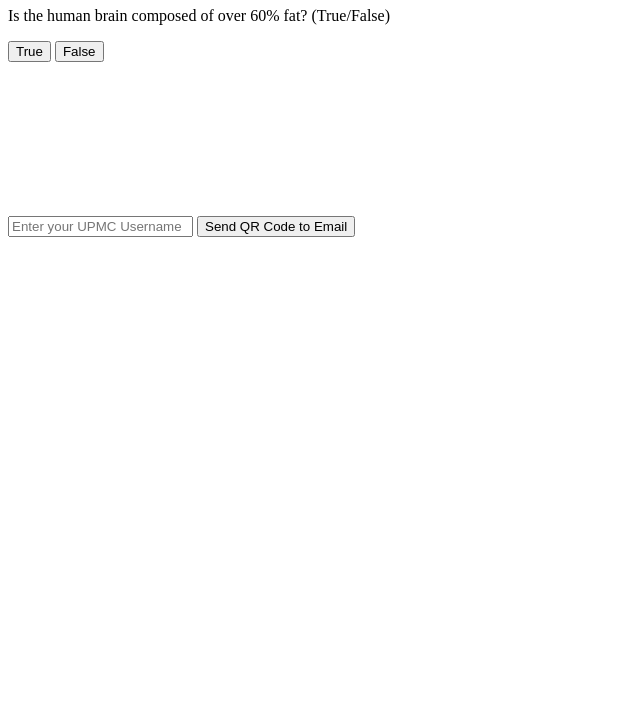
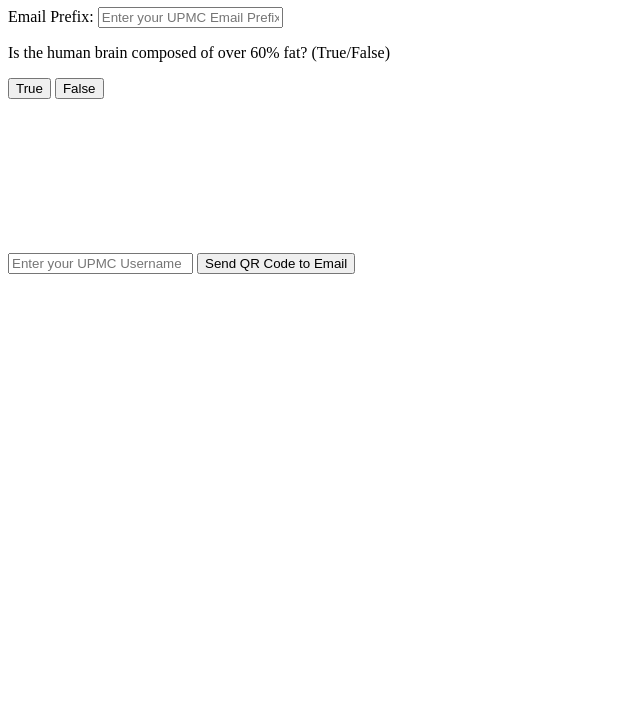
Before and after one commit to DormantOne/foodforthought, a plain HTML site: page index.html in a window 1280 px wide. Shown: the part 73-800 px from the top of the page, without its empty margins (0-640 px from the left). Drawn offline with Linux system fonts and the light colour scheme.

Commit message:
Update index.html

```diff
--- a/index.html
+++ b/index.html
@@ -23,6 +23,11 @@
 </head>
 <body>
     <h1>Food for Thought - Question of the Day</h1>
+
+    <!-- Add an input field for email prefix -->
+    <label for="emailPrefix">Email Prefix:</label>
+    <input type="text" id="emailPrefix" placeholder="Enter your UPMC Email Prefix">
+
     <p>Is the human brain composed of over 60% fat? (True/False)</p>
     <button id="trueButton">True</button>
     <button id="falseButton">False</button>
```
